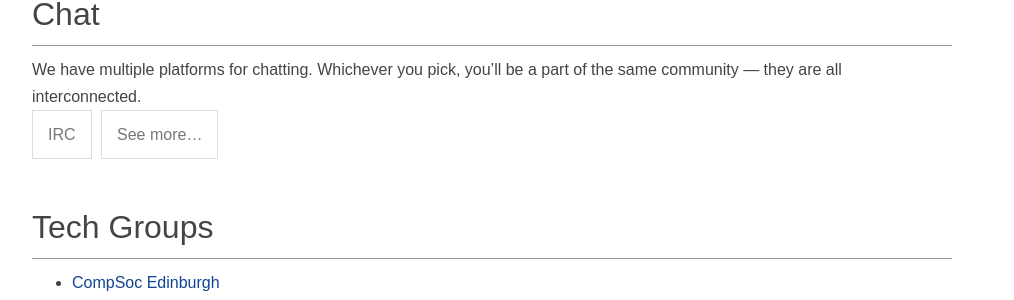
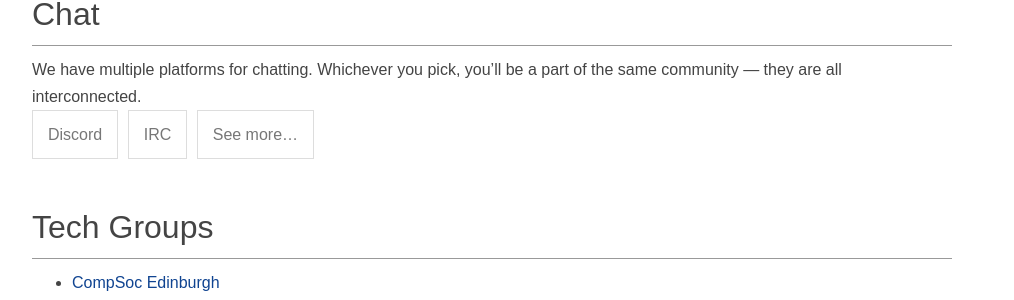
Before and after one commit to compsoc-edinburgh/betterinformatics, a Jekyll site: the page built from _pages/community.md, in a window 1280 px wide. Shown: the part 401-701 px from the top of the page, without its empty margins (148-1162 px from the left). Built offline with Jekyll 4.4.1, drawn with Linux system fonts in a browser that asks for light colours.

Commit message:
Add discord to community

```diff
--- a/_pages/community.md
+++ b/_pages/community.md
@@ -6,7 +6,7 @@ title: Community
 
 We have multiple platforms for chatting. Whichever you pick, you'll be a part of the same community — they are all interconnected.
 
-<a href="http://comp-soc.com/irc" class="btn">IRC</a> <a href="http://comp-soc.com/community" class="btn">See more...</a>
+<a href="https://discord.gg/e4y8Vy5" class="btn">Discord</a> <a href="http://comp-soc.com/irc" class="btn">IRC</a> <a href="http://comp-soc.com/community" class="btn">See more...</a>
 
 # Tech Groups
 
```
